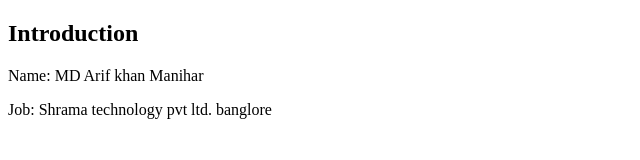
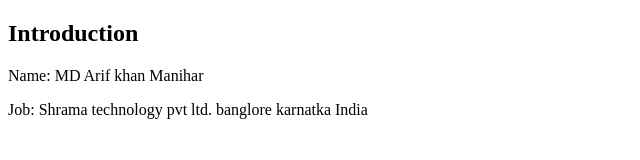
Before and after one commit to st-arif/git-tutorials, a plain HTML site: page about.html in a window 1280 px wide. Shown: the whole page, without its empty margins (0-640 px from the left). Drawn offline with Linux system fonts and the light colour scheme.

Commit message:
second edit in about.html

```diff
--- a/about.html
+++ b/about.html
@@ -9,6 +9,6 @@
 <body>
     <h2>Introduction</h2>
     <p>Name: MD Arif khan Manihar</p>
-    <p>Job: Shrama technology pvt ltd. banglore</p>
+    <p>Job: Shrama technology pvt ltd. banglore karnatka India</p>
 </body>
 </html>
```
